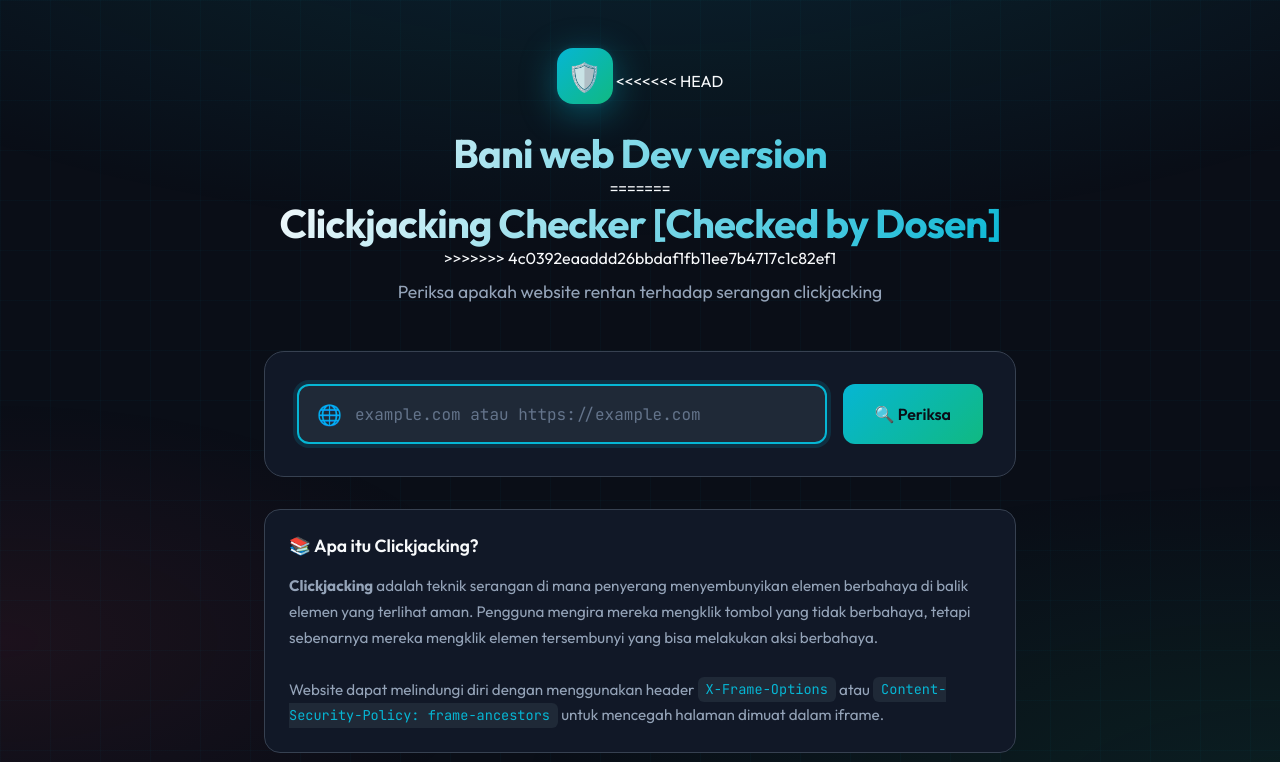
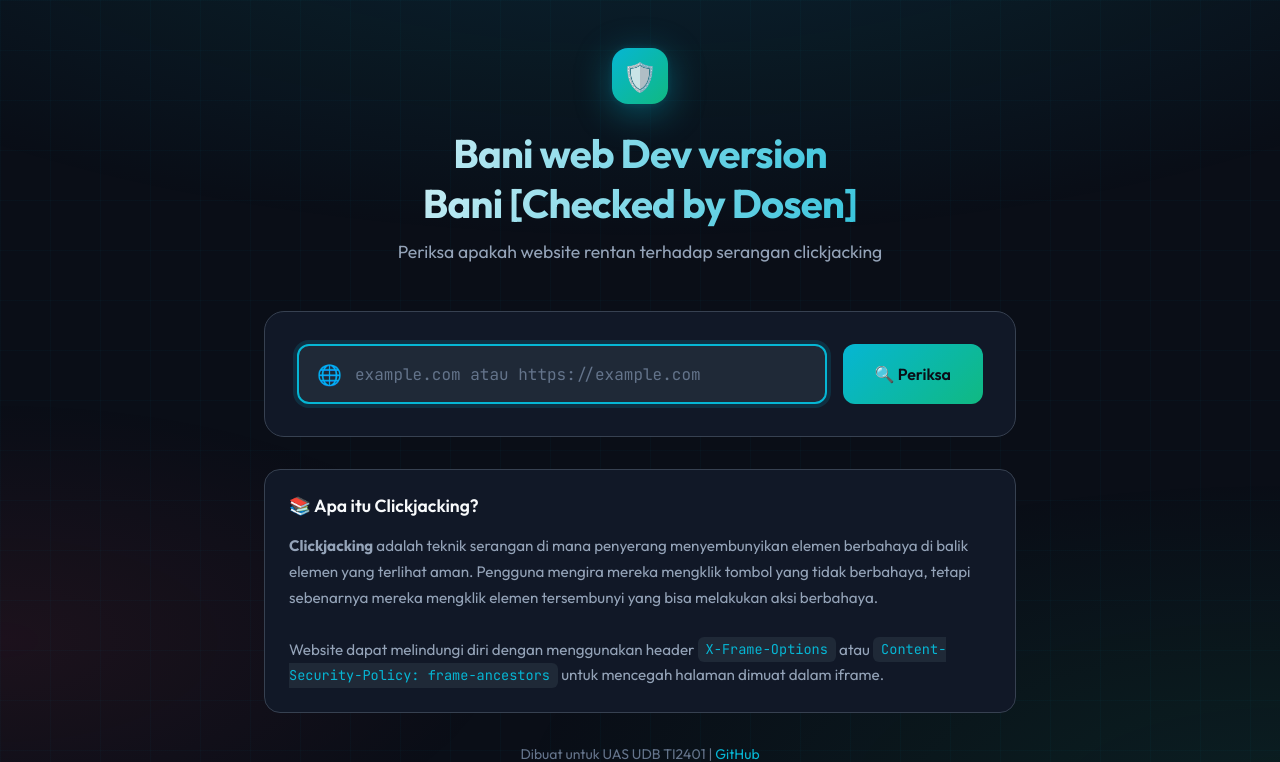
Before and after one commit to ismoyobani/uas-udb-ti2401-240104003, a Flask app: page / in a window 1280 px wide. Shown: the top 762 px of the page. Run offline with Flask 3, Linux system fonts and the light colour scheme.

Commit message:
update head

```diff
--- a/templates/index.html
+++ b/templates/index.html
@@ -438,11 +438,8 @@
             <div class="logo">
                 <div class="logo-icon">🛡️</div>
             </div>
-<<<<<<< HEAD
             <h1>Bani web Dev version</h1>
-=======
-            <h1>Clickjacking Checker [Checked by Dosen]</h1>
->>>>>>> 4c0392eaaddd26bbdaf1fb11ee7b4717c1c82ef1
+            <h1>Bani [Checked by Dosen]</h1>
             <p class="subtitle">Periksa apakah website rentan terhadap serangan clickjacking</p>
         </header>
 
```
